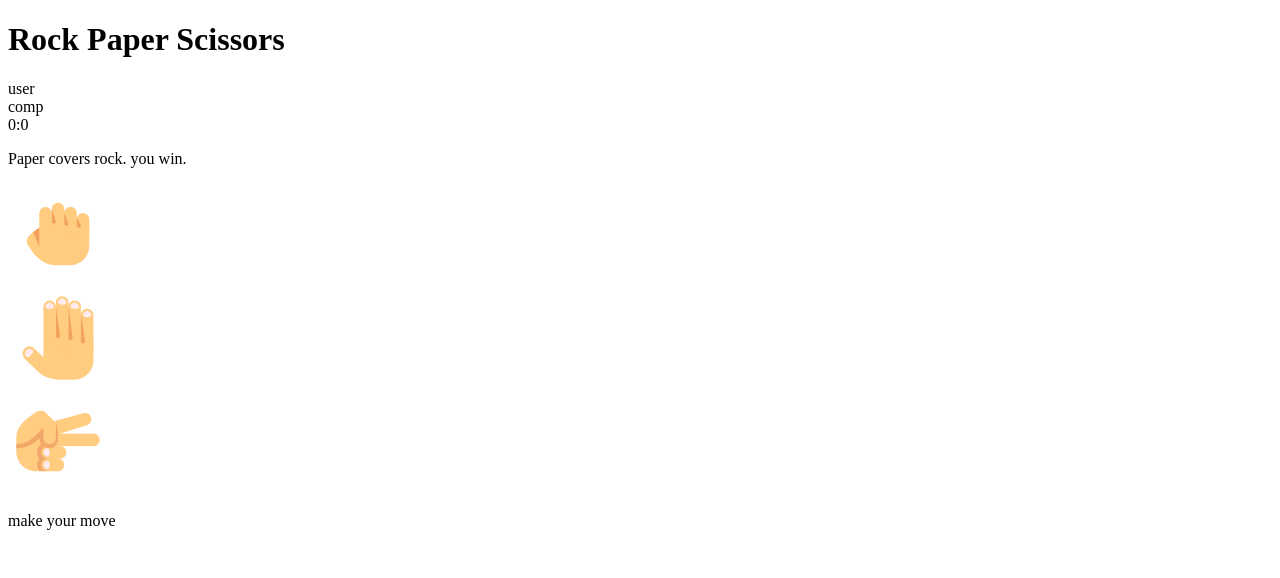
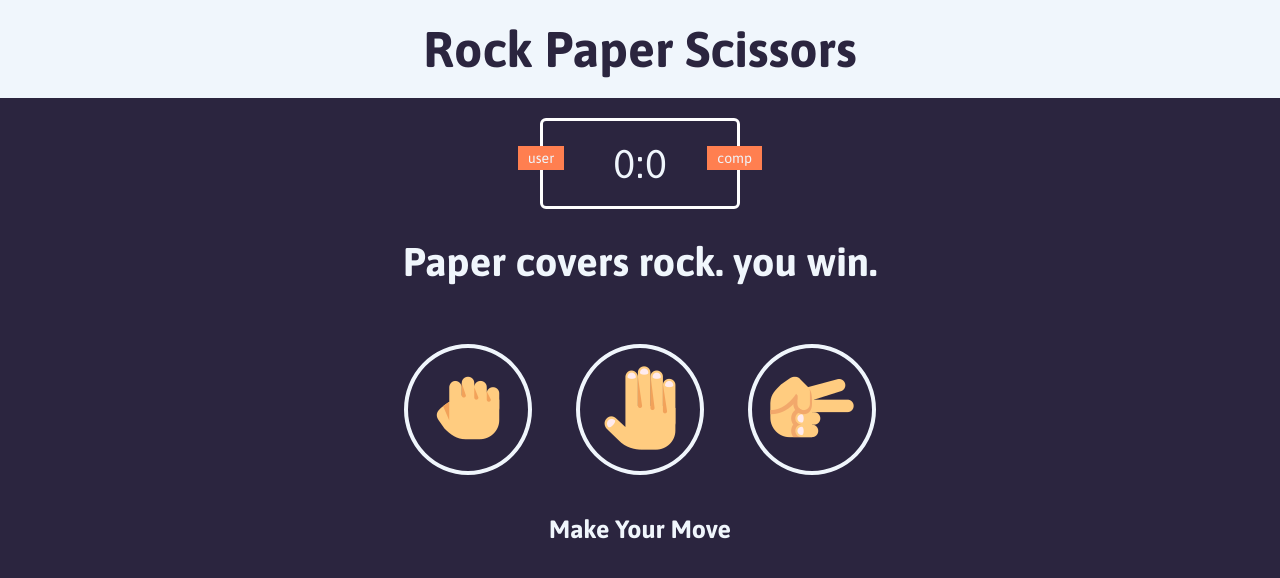
Before and after one commit to tansonlee/rock-paper-scissors, a plain HTML site: page index.html in a window 1280 px wide. Drawn offline with Linux system fonts and the light colour scheme.

Commit message:
finished the css portion

```diff
--- a/index.html
+++ b/index.html
@@ -4,6 +4,7 @@
     <meta charset="UTF-8">
     <meta name="viewport" content="width=device-width, initial-scale=1.0">
     <title>Rock Paper Scissors!</title>
+    <link rel="stylesheet" href="styles.css">
 </head>
 <body>
     <header>
@@ -32,7 +33,7 @@
         </div>
     </div>
 
-    <p id="sction-message">make your move</p>
+    <p id="action-message">Make Your Move</p>
 
 
 </body>
--- a/styles.css
+++ b/styles.css
@@ -0,0 +1,92 @@
+@import url('https://fonts.googleapis.com/css2?family=Asap:wght@400;500;600;700&display=swap');
+
+* {
+	margin: 0px;
+	padding: 0px;
+	box-sizing: border-box;
+	font-family: Asap, sans-serif;
+}
+
+body {
+	background-color: rgb(43, 37, 63);
+}
+
+header {
+	background-color: rgb(240, 246, 252);
+	padding: 20px;
+}
+
+header > h1 {
+	color: rgb(43, 37, 63);
+	font-size: 50px;
+	text-align: center;
+}
+
+.score-board {
+	margin: 20px auto;
+	padding: 20px 10px;
+	border: 3px solid white;
+	border-radius: 6px;
+	width: 200px;
+	color: rgb(240, 246, 252);
+	font-size: 40px;
+	text-align: center;
+	position: relative;
+}
+
+.badge {
+	background-color: coral;
+	color: rgb(240, 246, 252);
+	font-size: 14px;
+	padding: 4px 10px;
+}
+
+#user-label {
+	position: absolute;
+	top: 25px;
+	left: -25px;
+}
+
+#comp-label {
+	position: absolute;
+	top: 25px;
+	right: -25px;
+}
+
+.result {
+	font-size: 40px;
+	color: rgb(240, 246, 252);
+}
+
+.result > p {
+	text-align: center;
+	font-weight: bold;
+	margin-top: 30px;
+}
+
+.choices {
+	margin-top: 60px;
+	text-align: center;
+}
+
+.choice {
+	display: inline-block;
+	border: 4px solid rgb(240, 246, 252);
+	border-radius: 50%;
+	padding: 10px;
+	margin: 0px 20px;
+	transition: all 0.3s ease;
+}
+
+.choice:hover {
+	cursor: pointer;
+	background-color: rgb(70, 59, 105);
+}
+
+#action-message {
+	text-align: center;
+	font-size: 25px;
+	color: rgb(240, 246, 252);
+	margin-top: 40px;
+	font-weight: bold;
+}
```
